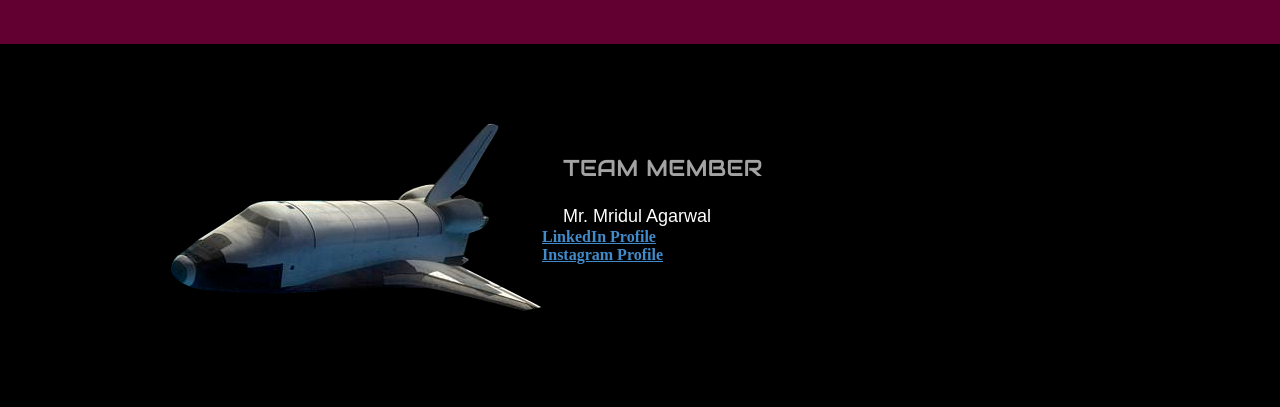
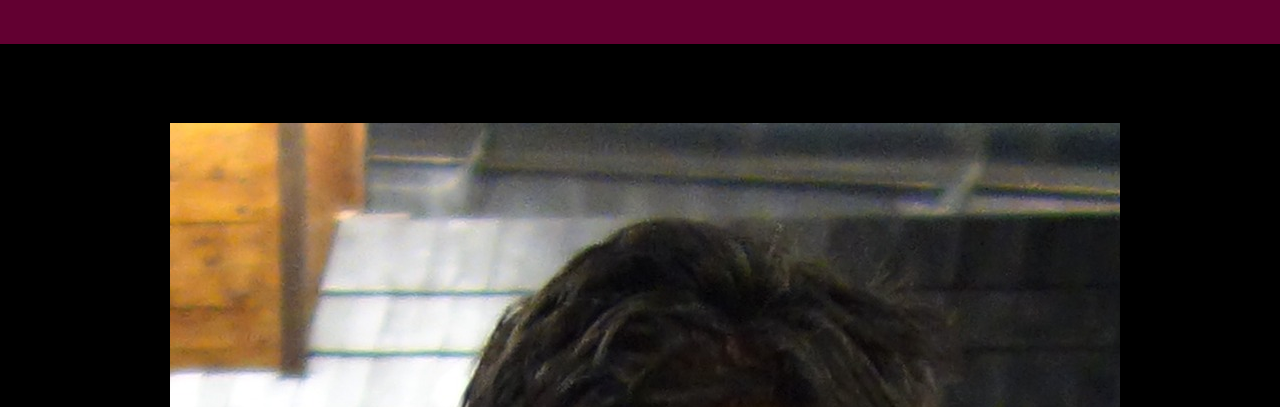
Before and after one commit to sserd/fwlbteamipd, a plain HTML site: page about.html in a window 1280 px wide. Shown: the part 5080-5487 px from the top of the page. Drawn offline with Linux system fonts and the light colour scheme; a script that the page names is missing.

Commit message:
Update about.html

```diff
--- a/about.html
+++ b/about.html
@@ -1,5 +1,5 @@
 <!doctype html>
-<!-- Website template by freewebsitetemplates.com -->
+
 <html>
 <head>
 	<meta charset="UTF-8">
@@ -167,7 +167,7 @@ that kept us resonating for the greater good and eventually for the better.
 			</div>
 			<div class="footer">
 				<div>
-					<img src="images/space-shuttle.png" alt="">
+					<img src="images/mridulagarwal.jpeg" alt="teammember">
 					<h2>TEAM MEMBER</h2>
 					<p>Mr. Mridul Agarwal</p><a href="https://www.linkedin.com/in/mridul-a-54b88111a/" style="color:#428bca"><u><b>LinkedIn Profile</b></u></a><br><a href="https://www.instagram.com/mridul_aa/" style="color:#428bca"><u><b>Instagram Profile</b></u></a>
 				</div>
@@ -223,13 +223,7 @@ Kumar</p><a href="https://www.linkedin.com/in/v-kabbilaash-kumar-8466ba165" styl
 				</div>
 			</div>
 
-		<!--	<div class="section">-->
-		<!--		<div>-->
-		<!--			<h2>Template Details</h2>-->
-		<!--			<p>Design Version 1. Code version 3. Website Template details, discussion and updates for this <a href="https://freewebsitetemplates.com/discuss/spacescience/"> Space Science Website Template</a>. Website Template design by <a href="https://freewebsitetemplates.com/">Free Website Templates</a>. Please feel free to remove some or all the text and links of this page and replace it with your own About content.</p>-->
-		<!--		</div>-->
-		<!--	</div>-->
-		<!--</div>-->
+
 		<div id="footer">
 			<div class="connect">
 				<div>
@@ -238,7 +232,7 @@ Kumar</p><a href="https://www.linkedin.com/in/v-kabbilaash-kumar-8466ba165" styl
 						<a href="https://facebook.com/sserd.org" class="facebook">facebook</a>
 						<a href="https://twitter.com/sserd_org" class="twitter">twitter</a>
 						<!--<a href="https://instagram.com/sserd_org" ><i class="fab fa-instagram"></i>instagram</a>-->
-						<!--<a href="http://pinterest.com/fwtemplates/" class="pinterest">pinterest</a>-->
+
 					</div>
 				</div>
 			</div>
```
